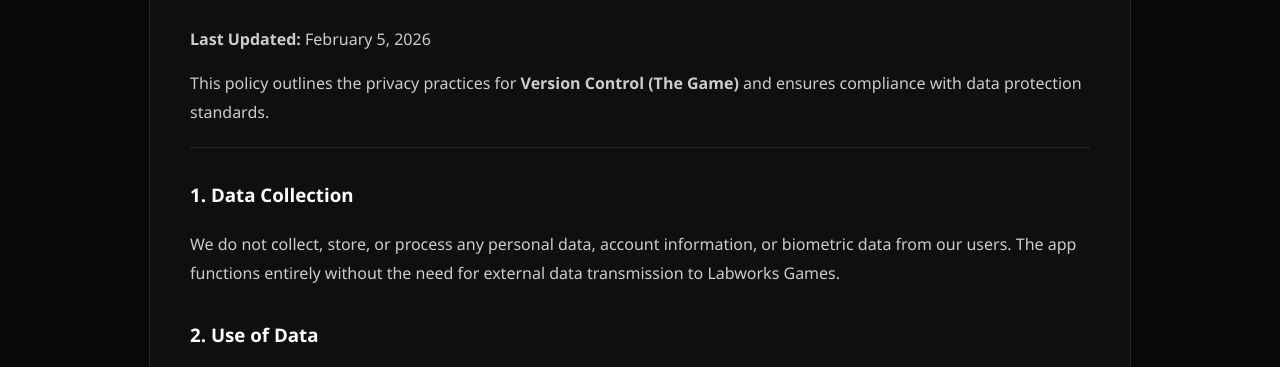
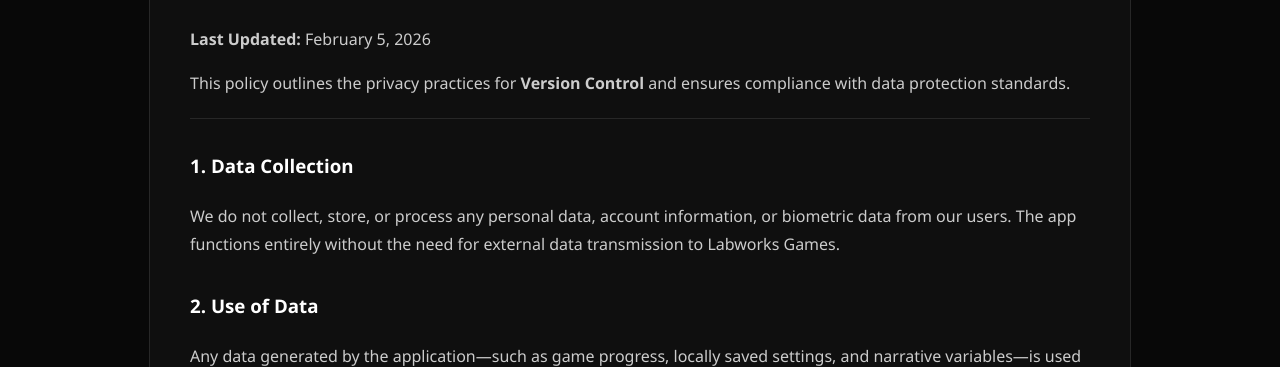
Before and after one commit to TrotaBr/Labworks-Games-Website, a plain HTML site: page privacy.html in a window 1280 px wide. Shown: the part 373-740 px from the top of the page. Drawn offline with Linux system fonts and the light colour scheme.

```diff
--- a/privacy.html
+++ b/privacy.html
@@ -24,7 +24,7 @@
 
             <div style="color: #ccc; line-height: 1.8;">
                 <p><strong>Last Updated:</strong> February 5, 2026</p>
-                <p>This policy outlines the privacy practices for <strong>Version Control (The Game)</strong> and ensures compliance with data protection standards.</p>
+                <p>This policy outlines the privacy practices for <strong>Version Control</strong> and ensures compliance with data protection standards.</p>
 
                 <hr style="border: 0; border-top: 1px solid rgba(255,255,255,0.1); margin: 20px 0;">
 
```
